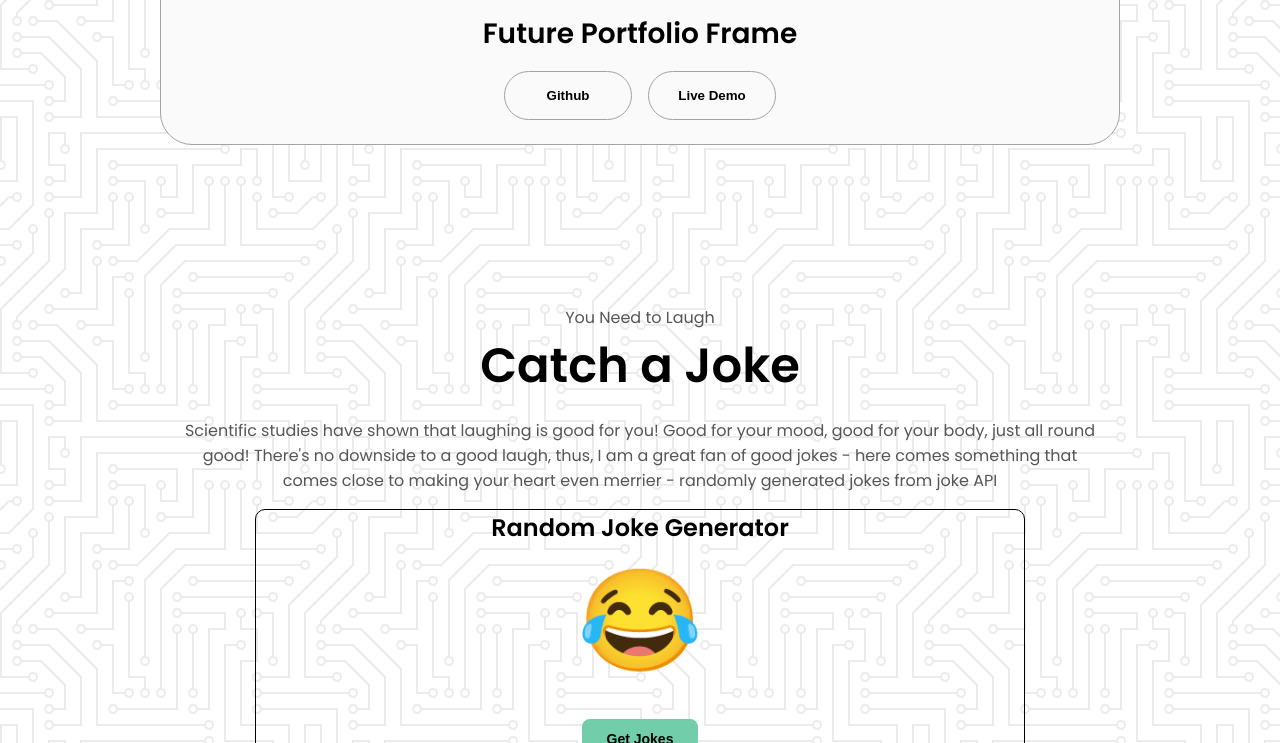
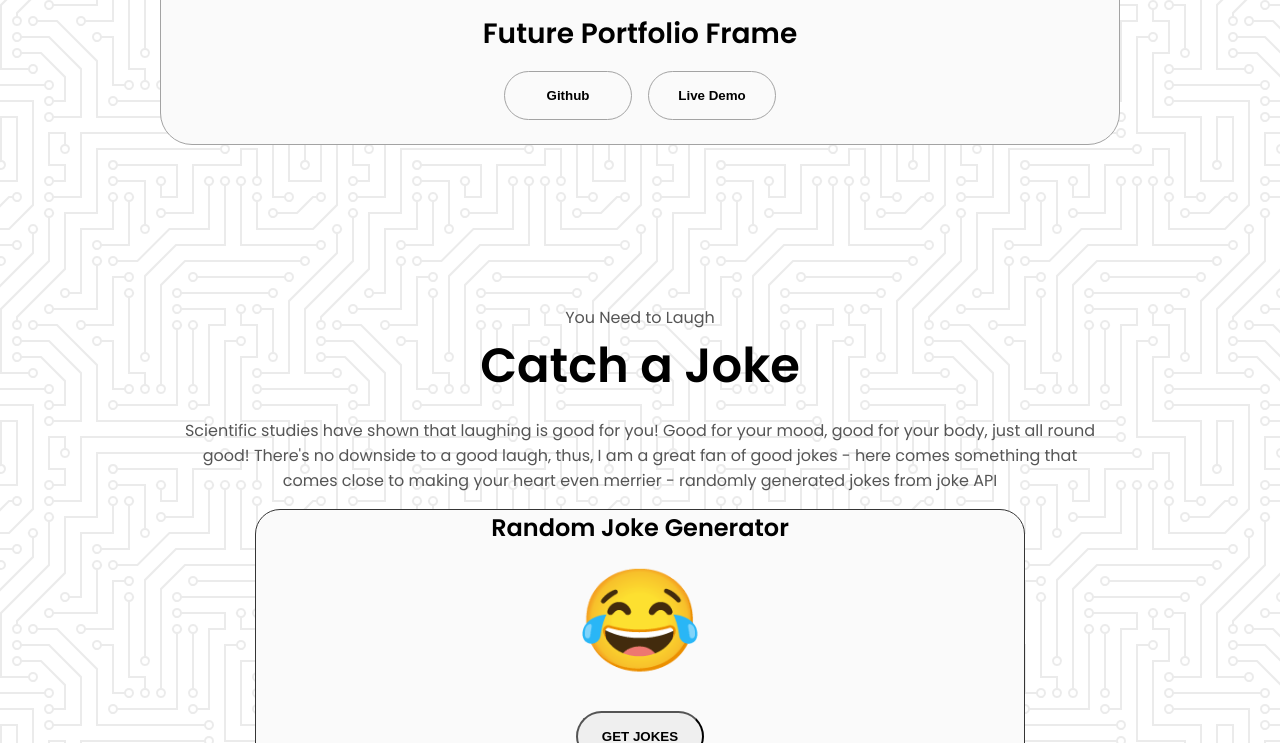
Before and after one commit to idong-wilson/simplefolio, a plain HTML site: page index.html in a window 1280 px wide. Shown: the part 2876-3619 px from the top of the page. Drawn offline with Linux system fonts and the light colour scheme; no server answers.

Commit message:
joke fixed

```diff
--- a/index.html
+++ b/index.html
@@ -358,7 +358,7 @@
                   <div class="wrapper">
                     <span1>&#128514;</span1>
                     <p id="joke"></p>
-                    <button id="btn">Get Jokes</button>
+                    <button id="btn">GET JOKES</button>
                 </div>
               </article>
             </div>
--- a/style.css
+++ b/style.css
@@ -54,10 +54,10 @@ a {
 }
 
 a:hover {
-  color: rgb(143, 142, 142);
+  color: #CAC3D5;
   text-decoration: underline;
-  text-underline-offset: 1rem;
-  text-decoration-color: rgb(199, 199, 199);
+  text-underline-offset: 0.5rem;
+  text-decoration-color: #CAC3D5;
 }
 
 .logo {
@@ -277,11 +277,6 @@ section {
   display: flex;
 }
 
-.about-pic {
-  border-radius: 2rem;
-  margin-top: 2rem;
-}
-
 .arrow {
   position: absolute;
   right: -5rem;
@@ -386,8 +381,9 @@ article .icon {
 
 .joke-details-container {
 width: 80%;
-border: 1px solid black;
-border-radius: 10px;
+border: rgb(53, 53, 53) 0.1rem solid;
+border-radius: 25px;
+background-color: #fafafa;
 margin: auto;
 }
 
@@ -403,18 +399,17 @@ span1{
 
 
 #btn{
-  display: block;
-  background-color: #72CDAB;
-  border: none;
-  border-radius: 0.5rem;
-  outline: none;
-  padding: 313rem;
-  font-size: 0.875rem;
-  color: #000;
-  font-weight: bold;
-  padding: 0.75rem 1.563rem;
-  margin: 1.5rem auto;
-  cursor: pointer;
+  font-weight: 600;
+  transition: all 300ms ease;
+  padding: 1rem;
+  width: 8rem;
+  border-radius: 2rem;
+  margin: 1rem;
+}
+
+#btn:hover {
+  background: black;
+  color: whitesmoke;
 }
 
 .jokenote {
```
